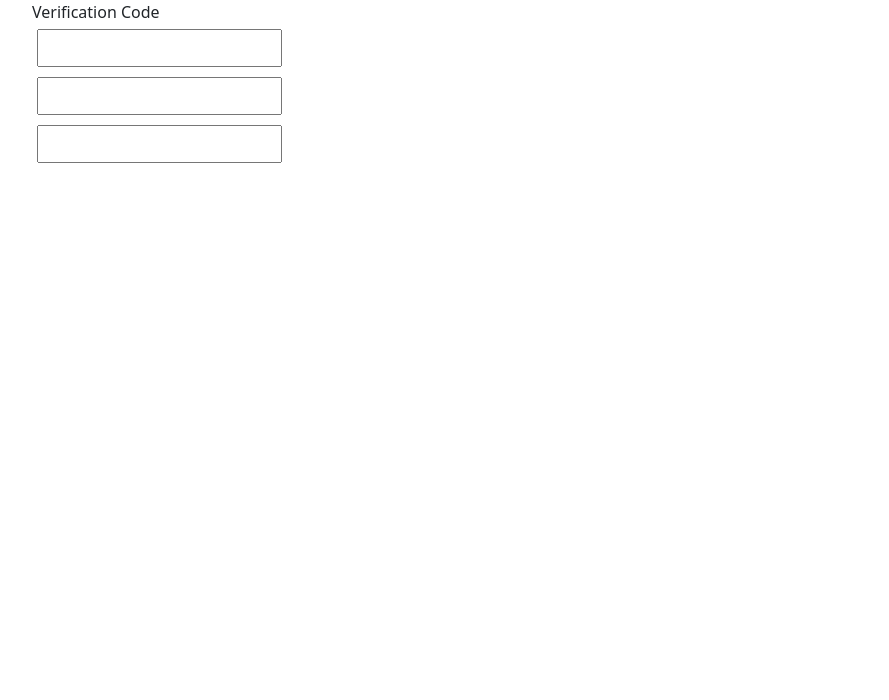
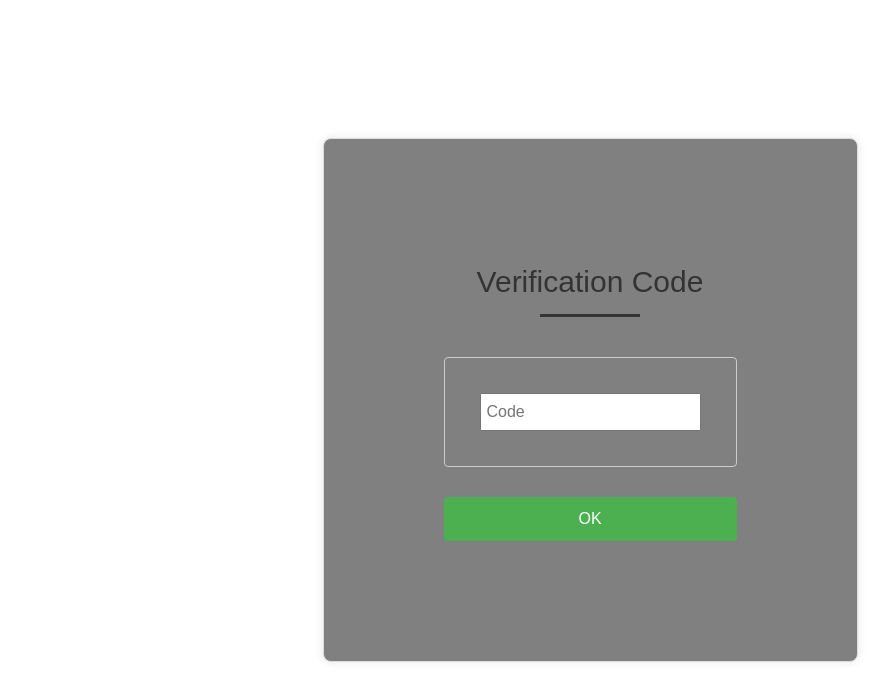
Before and after one commit to madhurbajpai/Quest, a React (Create React App) app in the folder client/: page /code in a window 1280 px wide. Shown: the top 700 px of the page, without its empty margins (50-939 px from the left). Built offline with nearby package versions, Linux system fonts and the light colour scheme; the HTML template or start-up script is replaced by a standard one.

Commit message:
quiz verif code and instruc

```diff
--- a/client/src/App.js
+++ b/client/src/App.js
@@ -6,6 +6,8 @@ import { BrowserRouter as Router, Routes, Route } from 'react-router-dom'
 import RandomHome from './components/Random/RandomHome';
 import CustomHome from './components/CustomQuizz/CustomHome';
 import Quizcode from './components/userlogin/Quizcode';
+import Instruction from './components/userlogin/Instruction';
+
 
 function App() {
   return (
@@ -17,6 +19,7 @@ function App() {
         <Route path='/random-quiz' element={<RandomHome />}></Route>
         <Route path='/custom-quiz' element={<CustomHome />}></Route>
         <Route path='/code' element={<Quizcode />}></Route>
+        <Route path='/instruction' element={<Instruction />}></Route>
       </Routes>
     </Router>
   );
--- /dev/null
+++ b/client/src/components/userlogin/Instruction.css
@@ -0,0 +1,51 @@
+
+body {
+  font-family: 'Arial', sans-serif;
+  margin: 0;
+  padding: 0;
+  display: flex;
+  justify-content: center;
+  align-items: center;
+  height: 100vh;
+  background-color: white;
+}
+
+.instructcontainer {
+  max-width: 600px;
+  margin: 0 auto;
+  padding: 20px;
+  background-color: #ffffff;
+  border-radius: 8px;
+  box-shadow: 0 0 10px rgba(0, 0, 0, 0.1);
+}
+
+h1 {
+  color: #333;
+}
+
+p {
+  color: #555;
+}
+
+ol {
+  list-style-type: decimal;
+  padding-left: 20px;
+}
+
+li {
+  margin-bottom: 10px;
+}
+
+button {
+  background-color: #4caf50;
+  color: white;
+  padding: 10px 20px;
+  font-size: 16px;
+  border: none;
+  border-radius: 4px;
+  cursor: pointer;
+}
+
+button:hover {
+  background-color: #45a049;
+}
--- /dev/null
+++ b/client/src/components/userlogin/Instruction.jsx
@@ -0,0 +1,36 @@
+import React, { useState } from 'react';
+import './Instruction.css'
+
+const Instruction = ({ onProceed }) => {
+  const [proceedClicked, setProceedClicked] = useState(false);
+
+  const handleProceedClick = () => {
+    setProceedClicked(true);
+
+    onProceed();
+  };
+
+  return (
+    <div className='instructcontainer'>
+      <h1>Quiz Instructions</h1>
+      <p>
+        Welcome to the Quiz App! Please read the following instructions carefully before starting the quiz.
+      </p>
+
+      <ul>
+        <li>There will be a series of questions.</li>
+        <li>Choose the correct answer for each question.</li>
+        <li>There is a timer for this quiz.</li>
+        <li>Click the "Proceed" button when you are ready to start the quiz.</li>
+      </ul>
+
+      {proceedClicked ? (
+        <p>Proceed button clicked! Add your custom content or logic here.</p>
+      ) : (
+        <button onClick={handleProceedClick}>Proceed to Quiz</button>
+      )}
+    </div>
+  );
+};
+
+export default Instruction;
--- a/client/src/components/userlogin/Quizcode.jsx
+++ b/client/src/components/userlogin/Quizcode.jsx
@@ -1,24 +1,23 @@
 import React from 'react'
+
 import './quizcode.css'
 
 const Quizcode = () => {
   return (
-    <div className='container'>
-      <div className="header">
-        <div className="text">Verification Code</div>
-        <div className="underline"></div>
+    <div className='codecontainer'>
+      <div className="codeheader">
+        <div className="codetext">Verification Code</div>
+        <div className="codeunderline"></div>
       </div>
-      <div className="inputs">
-      <div className="input">
-       <input type="text" />
-      </div>
-      <div className="input">
-       <input type="text" />
-      </div>
-      <div className="input">
-       <input type="text" />
+      <div className="codeinputs">
+      <div className="codeinput">
+       <input type="codetext" placeholder='Code' />
       </div>
       </div>
+      <div className='codesubmit-container'>
+        <div className='codesubmit'>OK</div>
+      </div>
+
     </div>
 
 
--- a/client/src/components/userlogin/quizcode.css
+++ b/client/src/components/userlogin/quizcode.css
@@ -0,0 +1,71 @@
+
+body {
+    display: flex;
+    align-items: center;
+    justify-content: center;
+    height: 100vh;
+    margin: 0;
+    background: lightcyan;
+  }
+
+.codecontainer {
+
+    max-width: 600px;
+    margin: auto;
+    width: 100%;
+    padding: 120px;
+    background-color: grey;
+    border: 1px solid #ddd;
+    border-radius: 8px;
+    box-shadow: 0 0 10px rgba(0, 0, 0, 0.1);
+  }
+
+  .codeheader {
+    text-align: center;
+    margin-bottom: 40px;
+  }
+
+  .codetext {
+    font-size: 30px;
+    color: #333;
+  }
+
+  .codeunderline {
+    width: 100px;
+    height: 3px;
+    background-color: #333;
+    margin: 10px auto;
+  }
+
+  .codeinputs {
+    margin-bottom: 30px;
+  }
+
+  .codeinput {
+    margin-bottom: 30px;
+  }
+
+  .codeinput {
+    width: 100%;
+    padding: 30px;
+    border: 1px solid #ccc;
+    border-radius: 4px;
+  }
+
+  .codesubmit-container {
+    text-align: center;
+  }
+
+  .codesubmit {
+    background-color: #4caf50;
+    color: #fff;
+    padding: 10px 20px;
+    border: none;
+    border-radius: 4px;
+    cursor: pointer;
+    transition: background-color 0.3s ease;
+  }
+
+  .codesubmit:hover {
+    background-color: #45a049;
+  }
```
